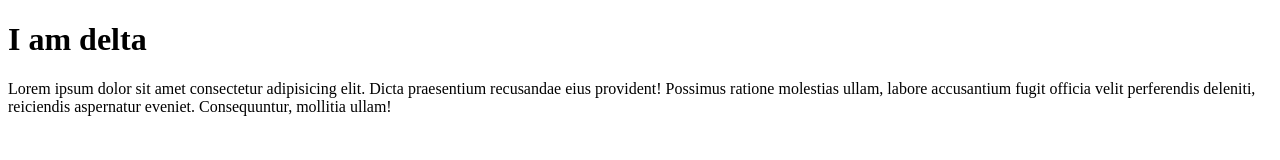
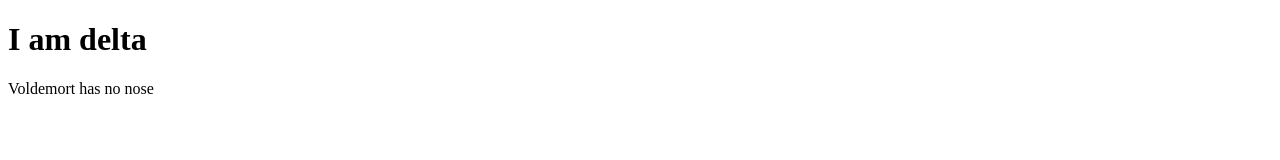
Before and after one commit to Salazar6899/delta1, a plain HTML site: page index.html in a window 1280 px wide. Drawn offline with Linux system fonts and the light colour scheme.

Commit message:
changed paragraph

```diff
--- a/index.html
+++ b/index.html
@@ -7,6 +7,6 @@
 </head>
 <body>
     <h1 class="display-3"><strong>I am delta</strong></h1>
-    <p>Lorem ipsum dolor sit amet consectetur adipisicing elit. Dicta praesentium recusandae eius provident! Possimus ratione molestias ullam, labore accusantium fugit officia velit perferendis deleniti, reiciendis aspernatur eveniet. Consequuntur, mollitia ullam!</p>
+    <p>Voldemort has no nose</p>
 </body>
 </html>
```
